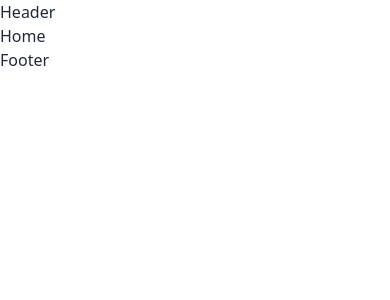
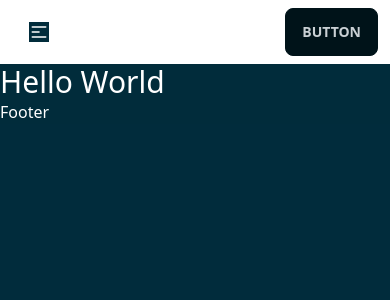
Before and after one commit to showrove-roy/troubleshoot, a React (Vite) app: page / in a window 390 px wide. Shown: the top 300 px of the page. Built offline with nearby package versions, Linux system fonts and the light colour scheme.

Commit message:
color setup done

```diff
--- a/src/Components/Header/Header.jsx
+++ b/src/Components/Header/Header.jsx
@@ -1,7 +1,63 @@
-
-
 export const Header = () => {
   return (
-    <div>Header</div>
-  )
-}
+    <header id="header" className="bg-white">
+      <nav className='navbar bg-white maxW'>
+        <div className='navbar-start '>
+          <div className='dropdown'>
+            <label tabIndex={0} className='btn btn-ghost lg:hidden'>
+              <svg
+                xmlns='http://www.w3.org/2000/svg'
+                className='h-5 w-5'
+                fill='none'
+                viewBox='0 0 24 24'
+                stroke='currentColor'>
+                <path
+                  strokeLinecap='round'
+                  strokeLinejoin='round'
+                  strokeWidth='2'
+                  d='M4 6h16M4 12h8m-8 6h16'
+                />
+              </svg>
+            </label>
+            <ul
+              tabIndex={0}
+              className='menu menu-sm dropdown-content mt-3 z-[1] p-2 shadow  rounded-box w-52'>
+              <li>
+                <a>Item 1</a>
+              </li>
+              <li>
+                <a>Parent</a>
+                <ul className='p-2'>
+                  <li>
+                    <a>Submenu 1</a>
+                  </li>
+                  <li>
+                    <a>Submenu 2</a>
+                  </li>
+                </ul>
+              </li>
+              <li>
+                <a>Item 3</a>
+              </li>
+            </ul>
+          </div>
+          <a className='btn btn-ghost normal-case text-xl'>daisyUI</a>
+        </div>
+        <div className='navbar-center hidden lg:flex '>
+          <ul className='menu menu-horizontal px-1 '>
+            <li>
+              <a>Item 1</a>
+            </li>
+
+            <li>
+              <a>Item 3</a>
+            </li>
+          </ul>
+        </div>
+        <div className='navbar-end '>
+          <a className='btn'>Button</a>
+        </div>
+      </nav>
+    </header>
+  );
+};
--- a/src/Pages/Home/Home.jsx
+++ b/src/Pages/Home/Home.jsx
@@ -2,6 +2,8 @@
 
 export const Home = () => {
   return (
-    <div>Home</div>
+    <div>
+      <h1 className="text-3xl">Hello World</h1>
+    </div>
   )
 }
--- a/src/index.css
+++ b/src/index.css
@@ -1,3 +1,29 @@
 @tailwind base;
 @tailwind components;
 @tailwind utilities;
+
+* {
+  margin: 0;
+  padding: 0;
+  background: #012c3b;
+  color: #ffffff;
+
+}
+
+@layer base {
+}
+
+@layer components {
+  .pMaxW {
+    @apply max-w-[1920px] mx-auto;
+  }
+  .maxW {
+    @apply max-w-7xl px-3 md:px-5 mx-auto;
+  }
+  #header .navbar div,
+  ul,
+  li,
+  a {
+    @apply bg-white;
+  }
+}
--- a/tailwind.config.js
+++ b/tailwind.config.js
@@ -1,12 +1,31 @@
 /** @type {import('tailwindcss').Config} */
 export default {
-  content: [
-    "./index.html",
-    "./src/**/*.{js,ts,jsx,tsx}",
-  ],
+  content: ["./index.html", "./src/**/*.{js,ts,jsx,tsx}"],
   theme: {
     extend: {},
   },
+  daisyui: {
+    themes: [
+      {
+        mytheme: {
+          primary: "#18C15C",
+          secondary: "#3A6D81",
+          accent: "#1FB2A6",
+          neutral: "#011736",
+          gray1: "#FFFFFFA6",
+          gray2: "#FFFFFFB2",
+          gray3: "#FFFFFFE5",
+          gray4: "#828282",
+          gray5: "#1B1B1C",
+          "base-100": "#012C3B",
+          info: "#3ABFF8",
+          success: "#36D399",
+          warning: "#FBBD23",
+          error: "#F87272",
+        },
+      },
+    ],
+  },
   // eslint-disable-next-line no-undef
   plugins: [require("daisyui")],
-}
+};
```
